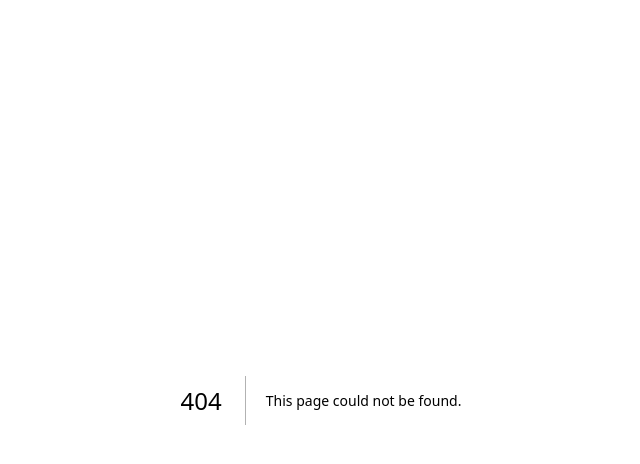
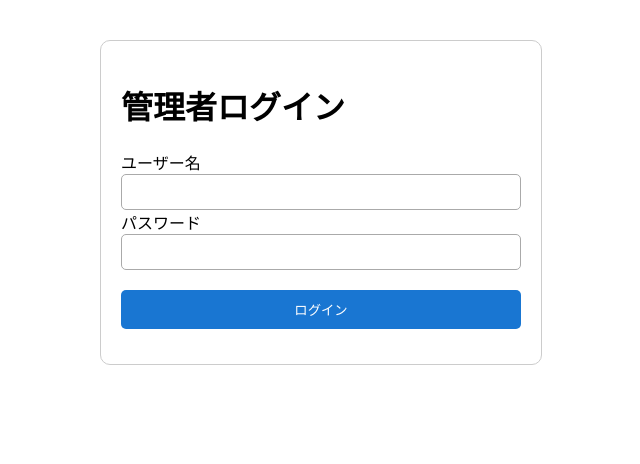
Before and after one commit to std-s23007/PBL_C, a Next.js app: page /Adminlogin in a window 1280 px wide. Before the commit this address had no page. Shown: the top 464 px of the page, without its empty margins (319-959 px from the left). Built offline with nearby package versions, Linux system fonts and the light colour scheme.

Commit message:
管理者用ログイン機能追加

```diff
--- /dev/null
+++ b/src/app/Adminlogin/page.js
@@ -0,0 +1,56 @@
+"use client";
+
+import { useState } from "react";
+import { useRouter } from "next/navigation";
+import styles from "./page.module.css";
+
+export default function SimpleLogin() {
+  const router = useRouter();
+
+  const [username, setUsername] = useState("");
+  const [password, setPassword] = useState("");
+  const [error, setError] = useState("");
+
+  const handleSubmit = (e) => {
+    e.preventDefault();
+
+    if (username === "itcollege" && password === "s23400") {
+      // 認証成功 → Adminページへ遷移
+      router.push("/Admin");
+    } else {
+      setError("ユーザー名かパスワードが違います");
+    }
+  };
+
+  return (
+    <main className={styles.container}>
+      <h1 className={styles.title}>管理者ログイン</h1>
+
+      <form onSubmit={handleSubmit} className={styles.formGroup}>
+        <label>ユーザー名</label>
+        <input
+          type="text"
+          value={username}
+          onChange={(e) => setUsername(e.target.value)}
+          className={styles.input}
+          required
+        />
+
+        <label>パスワード</label>
+        <input
+          type="password"
+          value={password}
+          onChange={(e) => setPassword(e.target.value)}
+          className={styles.input}
+          required
+        />
+
+        {error && <p style={{ color: "red" }}>{error}</p>}
+
+        <button type="submit" className={styles.button}>
+          ログイン
+        </button>
+      </form>
+    </main>
+  );
+}
--- /dev/null
+++ b/src/app/Adminlogin/page.module.css
@@ -0,0 +1,36 @@
+.container {
+  max-width: 400px;
+  margin: 40px auto;
+  padding: 20px;
+  border: 1px solid #ccc;
+  border-radius: 10px;
+  font-family: sans-serif;
+}
+
+.formGroup {
+  margin-bottom: 15px;
+  display: flex;
+  flex-direction: column;
+}
+
+.input {
+  padding: 8px;
+  font-size: 16px;
+  border-radius: 5px;
+  border: 1px solid #aaa;
+}
+
+.buttonGroup {
+  display: flex;
+  justify-content: space-between;
+}
+
+.button {
+    margin-top: 20px;
+  padding: 10px 20px;
+  background-color: #1976d2;
+  color: white;
+  border: none;
+  border-radius: 5px;
+  cursor: pointer;
+}
```
Also changed, not shown: src/app/page.js (+25 -4 lines), src/app/page.module.css (+17 -0 lines).
